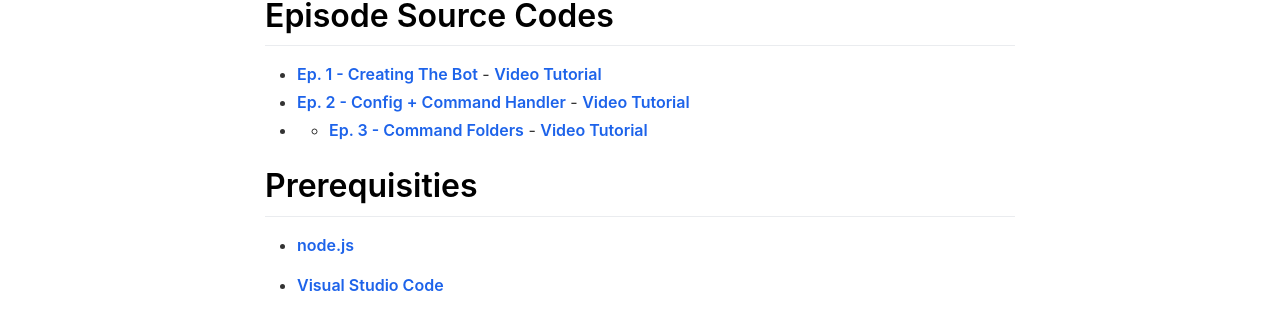
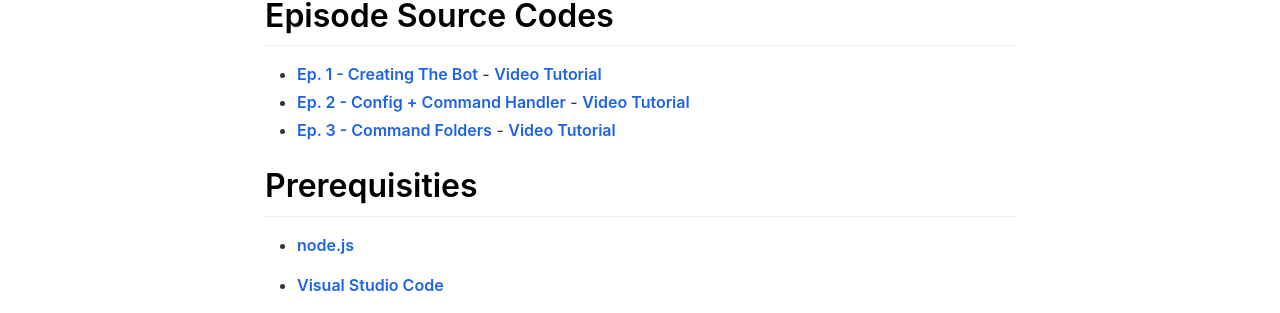
Before and after one commit to josethecow/josethecow.github.io, a Jekyll site: the page built from _pages/jtcbotcourse.md, in a window 1280 px wide. Shown: the part 288-601 px from the top of the page. Built offline with Jekyll 4.4.1, drawn with Linux system fonts in a browser that asks for light colours; nearby versions of some CDN libraries.

```diff
--- a/_pages/jtcbotcourse.md
+++ b/_pages/jtcbotcourse.md
@@ -9,7 +9,7 @@ The GitHub for the not-so-world-famous Jose The Cow Discord.JS Bot Tutorial, fou
 # Episode Source Codes
 - [**Ep. 1 - Creating The Bot**](https://github.com/josethecow/josethecow-bot-course/tree/main/Ep.%201%20-%20Creating%20The%20Bot) - [**Video Tutorial**](https://www.youtube.com/watch?v=AmRSjZg3_mY)
 - [**Ep. 2 - Config + Command Handler**](https://github.com/josethecow/josethecow-bot-course/tree/main/Ep.%202%20-%20Config%20%2B%20Command%20Handler) - [**Video Tutorial**](https://youtu.be/xYSi_i7Uy7Q)
-- - [**Ep. 3 - Command Folders**](https://github.com/josethecow/josethecow-bot-course/tree/main/Ep.%203%20-%20Command%20Folders) - [**Video Tutorial**](https://youtu.be/H1tnOrbo0NI)
+- [**Ep. 3 - Command Folders**](https://github.com/josethecow/josethecow-bot-course/tree/main/Ep.%203%20-%20Command%20Folders) - [**Video Tutorial**](https://youtu.be/H1tnOrbo0NI)
 
 # Prerequisities
 - [**node.js**](https://nodejs.org/en/download)
```
